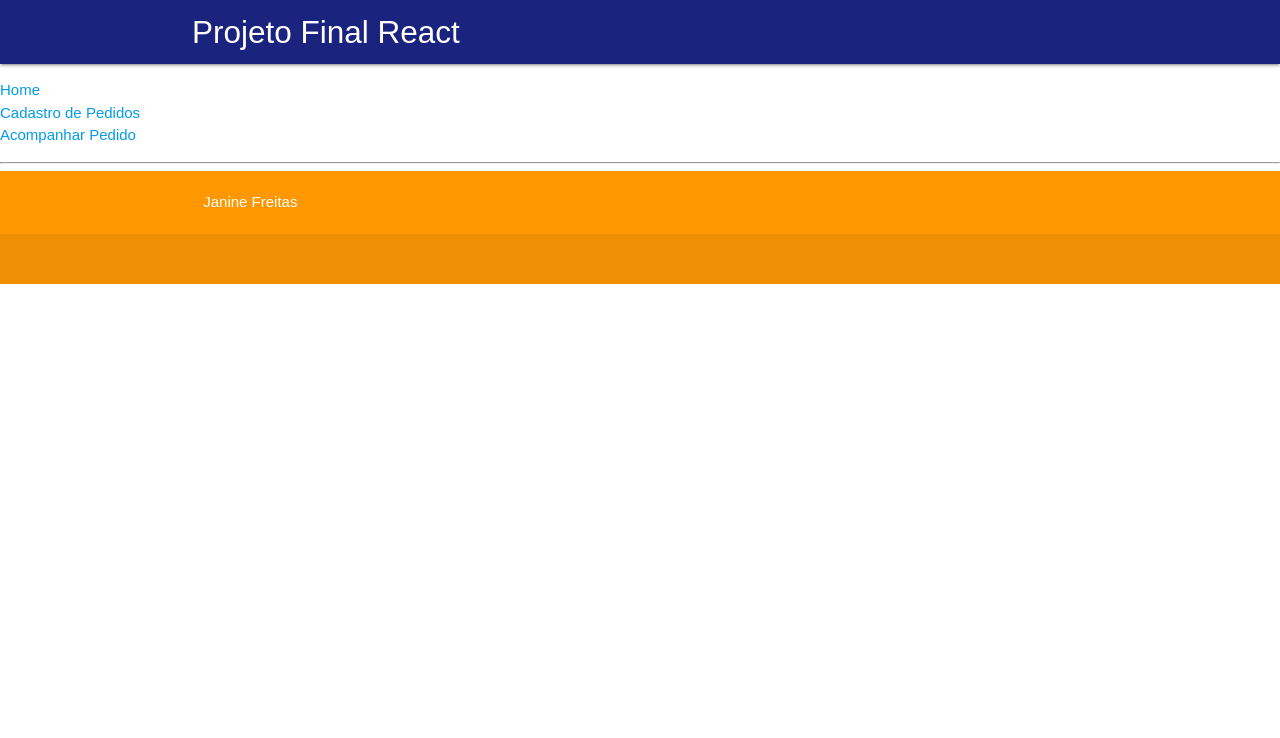
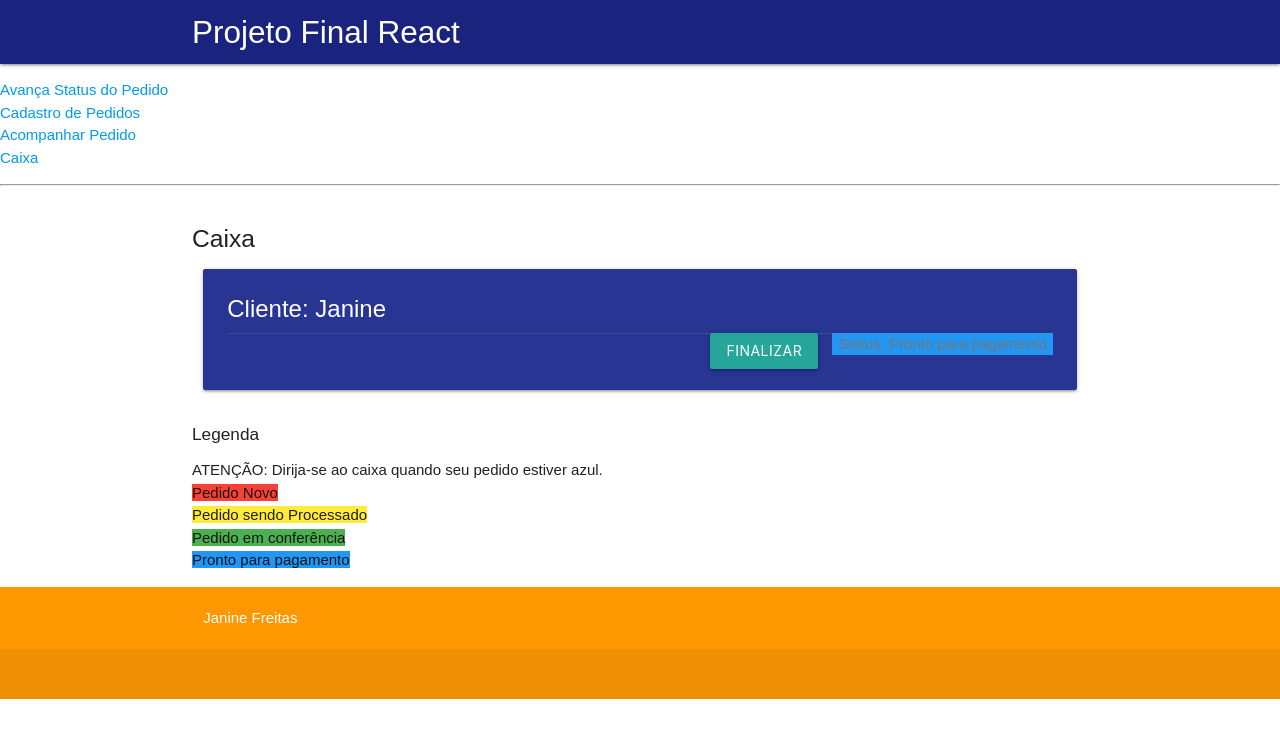
Before and after one commit to JanineFreitas/CrudReact, a React (Create React App) app: page /caixa in a window 1280 px wide. Shown: the top 738 px of the page. Built offline with nearby package versions, Linux system fonts and the light colour scheme; data requests are answered from the project's data file; the HTML template or start-up script is replaced by a standard one.

Commit message:
tela do caixa

```diff
--- /dev/null
+++ b/src/Caixa.js
@@ -0,0 +1,80 @@
+import React, { Component } from 'react';
+import Legenda from './Legenda';
+import PedidoCaixa from './PedidoCaixa';
+import Carregando from './Carregando';
+import axios from 'axios';
+
+const API_URL = 'http://localhost:3000/pedidos';
+
+export default class Caixa extends Component {
+  constructor(props) {
+    super(props)
+    this.state = {
+      pedidos:[{}],
+      carregando: false,
+    }
+
+    this._handleChange = this._handleChange.bind(this)
+  }
+
+  componentDidMount() {
+    this._buscarPedidos();
+  }
+
+  _buscarPedidos = event => {
+    const API_URL_PESQUISA = API_URL+'?q=Pronto para pagamento';
+    let data;
+    axios.get(API_URL_PESQUISA).then(response => {
+      data = response.data;
+      this.setState({pedidos: data});
+    })
+  }
+
+  _handleChange = event => {
+    event.preventDefault()
+    console.log([event.target.name])
+    this.setState({
+    [event.target.name]: event.target.value
+    })
+  }
+
+  _listPedidos(pedidos) {
+    return pedidos.map((pedido) =>
+      <PedidoCaixa key={pedido.id} pedido={pedido}
+      finalizarPedido={this._finalizarPedido}/>
+    );
+  }
+
+  _finalizarPedido(pedido){
+    console.log(pedido)
+    axios.put(API_URL+'/'+pedido.id, pedido)
+      .then( response => {
+        console.log(response.data);
+      })
+      .catch( error => {
+        console.log(error);
+      });
+  }
+
+  render() {
+    const { pedidos, carregando } = this.state
+
+    return (
+      <div className="section no-pad-bot" id="index-banner">
+        <div className="container">
+          <h5>Caixa</h5>
+
+          {carregando ? (
+            <Carregando />
+          ) : (
+              <div>
+                {this._listPedidos(pedidos)}
+              </div>
+            )
+          }
+          <Legenda />
+        </div>
+      </div>
+    )
+  }
+}
--- a/src/MenuForm.js
+++ b/src/MenuForm.js
@@ -3,6 +3,7 @@ import { BrowserRouter as Router, Route, Link } from "react-router-dom";
 import Taskboard from './Taskboard'
 import AcompanharPedido from './AcompanharPedido';
 import CadastroPedidos from './CadastroPedidos';
+import Caixa from './Caixa';
 
 export default class MenuForm extends Component {
   constructor(props) {
@@ -13,6 +14,7 @@ export default class MenuForm extends Component {
     this.inicio = this.inicio.bind(this);
     this.acompanhar = this.acompanhar.bind(this);
     this.cadastro = this.cadastro.bind(this);
+    this.caixa = this.caixa.bind(this);
   }
 
   inicio() {
@@ -33,13 +35,19 @@ export default class MenuForm extends Component {
     )
   }
 
+  caixa(){
+    return(
+      <Caixa />
+    )
+  }
+
   render() {
     return(
       <Router>
       <div>
         <ul>
           <li>
-            <Link to="/">Home</Link>
+            <Link to="/">Avança Status do Pedido</Link>
           </li>
           <li>
             <Link to="/cadastro">Cadastro de Pedidos</Link>
@@ -47,11 +55,15 @@ export default class MenuForm extends Component {
           <li>
             <Link to="/acompanhar">Acompanhar Pedido</Link>
           </li>
+          <li>
+            <Link to="/caixa">Caixa</Link>
+          </li>
         </ul>
         <hr />
         <Route exact path="/" component={this.inicio} />
         <Route path="/cadastro" component={this.cadastro} />
         <Route path="/acompanhar" component={this.acompanhar} />
+        <Route path="/caixa" component={this.caixa} />
       </div>
     </Router>
     )
--- /dev/null
+++ b/src/PedidoCaixa.js
@@ -0,0 +1,62 @@
+import React, { Component } from 'react';
+
+export default class PedidoCaixa extends Component {
+  constructor(props) {
+    super(props)
+    this.state = {
+      exibirPedido: false,
+      pedidos: [{  }]
+    }
+
+    this._finalizarPedido = this._finalizarPedido.bind(this);
+  }
+
+  _cor(pedido){
+    let cor = 'badge white'
+    if(pedido.status==='Novo'){
+      cor = 'badge red';
+    } else if(pedido.status === 'Pedido sendo preparo'){
+      cor = 'badge yellow';
+    } else if(pedido.status === 'Pedido em conferência'){
+      cor = 'badge green';
+    } else if(pedido.status === 'Pronto para pagamento'){
+      cor = 'badge blue';
+    }
+    return cor;
+  }
+
+  _finalizarPedido(pedido){
+    var p = {
+      "nome": pedido.nome,
+      "descricao": pedido.descricao,
+      "cpf": pedido.cpf,
+      "status" : "Pago",
+      "dataHora" : pedido.dataHora,
+      "id": pedido.id
+    };
+    this.props.finalizarPedido(p);
+  }
+
+
+  render() {
+    const {pedido} = this.props
+
+    return (
+    <div className="row">
+      <div className="col s12 m12">
+        <div className="card indigo darken-3">
+          <div className="card-content white-text">
+            <span className="card-title">Cliente: {pedido.nome}</span>
+            <span className={this._cor(pedido)}>Status: {pedido.status}</span>
+            <button className="right btn waves-effect waves-light"
+                  onClick={(e) => this._finalizarPedido(pedido, e)}
+                  type="submit">Finalizar
+            </button>
+            <div className="card-action"></div>
+          </div>
+        </div>
+      </div>
+    </div>
+    )
+  }
+}
```
